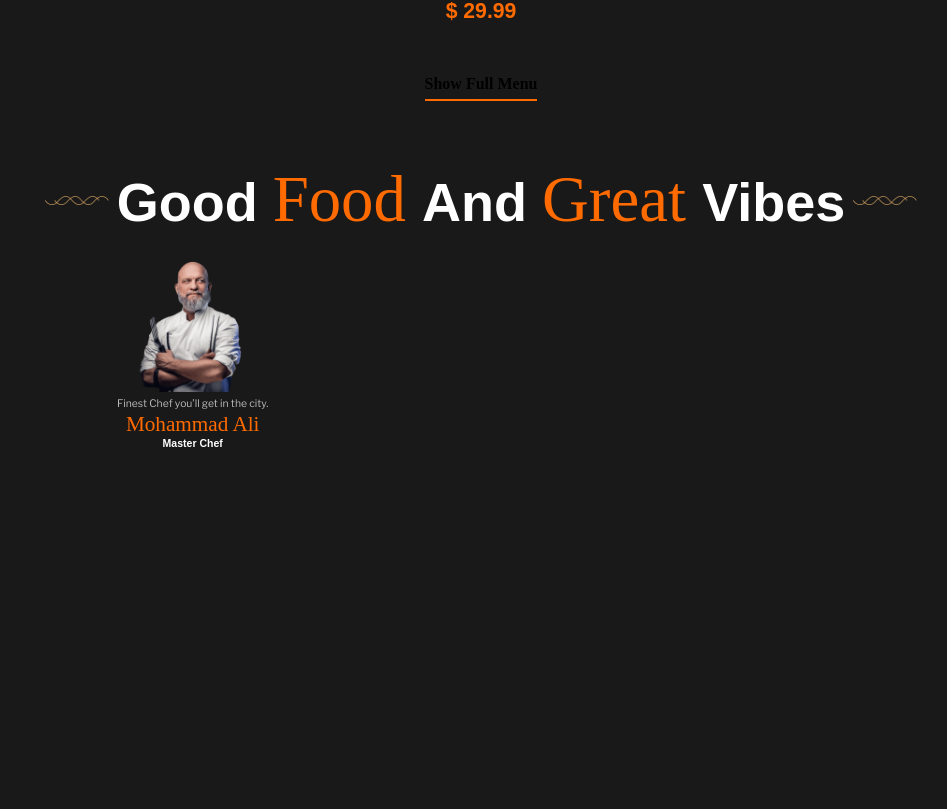
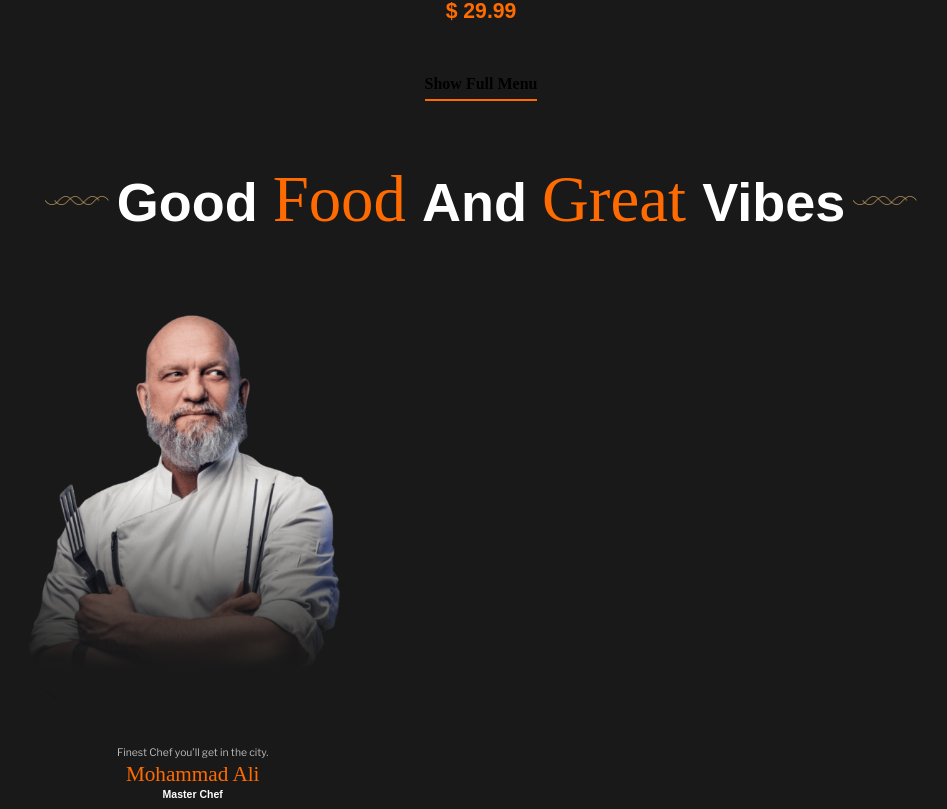
Before and after one commit to nazmus767921/Restaurant_project-1.00, a React (Vite) app: page / in a window 1280 px wide. Shown: the part 1512-2321 px from the top of the page, without its empty margins (159-1106 px from the left). Before the commit the page ends 1971 px from the top, so only its background shows below. Built offline with nearby package versions, Linux system fonts and the light colour scheme; a web font is replaced by a local one.

Commit message:
U: chef card image

```diff
--- a/src/pages/Home/components/Chefs/components/ChefCard.jsx
+++ b/src/pages/Home/components/Chefs/components/ChefCard.jsx
@@ -2,12 +2,21 @@ import styled from "styled-components";
 import { chefsDetails } from "../../../../../constant/en-us/home_page.constants";
 import { colors } from "../../../../../utils/colors";
 
+const ChefImage = () => {
+	return (
+		<OverFlowHidden>
+			<ChefProfileImageWrapper>
+				<img src={chefsDetails.chefs[0].image} alt="chef name" />
+				<div className="gradientOverlay" />
+			</ChefProfileImageWrapper>
+		</OverFlowHidden>
+	);
+};
+
 const ChefCard = () => {
 	return (
 		<Wrapper>
-			<div className="chefProfileImageWrapper">
-				<img src={chefsDetails.chefs[0].image} alt="chef name" />
-			</div>
+			<ChefImage />
 			<p className="chef_pitch small">Finest Chef you’ll get in the city.</p>
 			<h3 className="chef_name cursive">Mohammad Ali</h3>
 			<h5 className="chef_post">Master Chef</h5>
@@ -15,22 +24,51 @@ const ChefCard = () => {
 	);
 };
 
+const ChefProfileImageWrapper = styled.div`
+	width: 90%;
+	aspect-ratio: 1/1;
+
+	display: flex;
+	justify-content: center;
+	align-items: center;
+	position: relative;
+
+	.gradientOverlay {
+		position: absolute;
+		top: 0;
+		bottom: 0;
+		right: 0;
+		left: 0;
+		width: 110%;
+		height: 110%;
+		pointer-events: none;
+		z-index: 10;
+		background: linear-gradient(
+			0deg,
+			#191919 18.39%,
+			rgba(25, 25, 25, 0) 55.81%
+		);
+	}
+`;
+
+const OverFlowHidden = styled.div`
+	aspect-ratio: 1/1;
+	display: flex;
+	justify-content: center;
+	align-items: center;
+	border-radius: 999px;
+	overflow: hidden;
+`;
+
 const Wrapper = styled.div`
 	display: flex;
 	flex-direction: column;
 	align-items: center;
-	gap: 0.32em;
+	gap: 0.38em;
 	width: 47%;
 	padding: 0.62em;
 	text-align: center;
 
-	.chefProfileImageWrapper {
-		width: 9em;
-		aspect-ratio: 1/1;
-		display: flex;
-		justify-content: center;
-		align-items: center;
-	}
 	.chef_pitch {
 	}
 	.chef_name {
```
